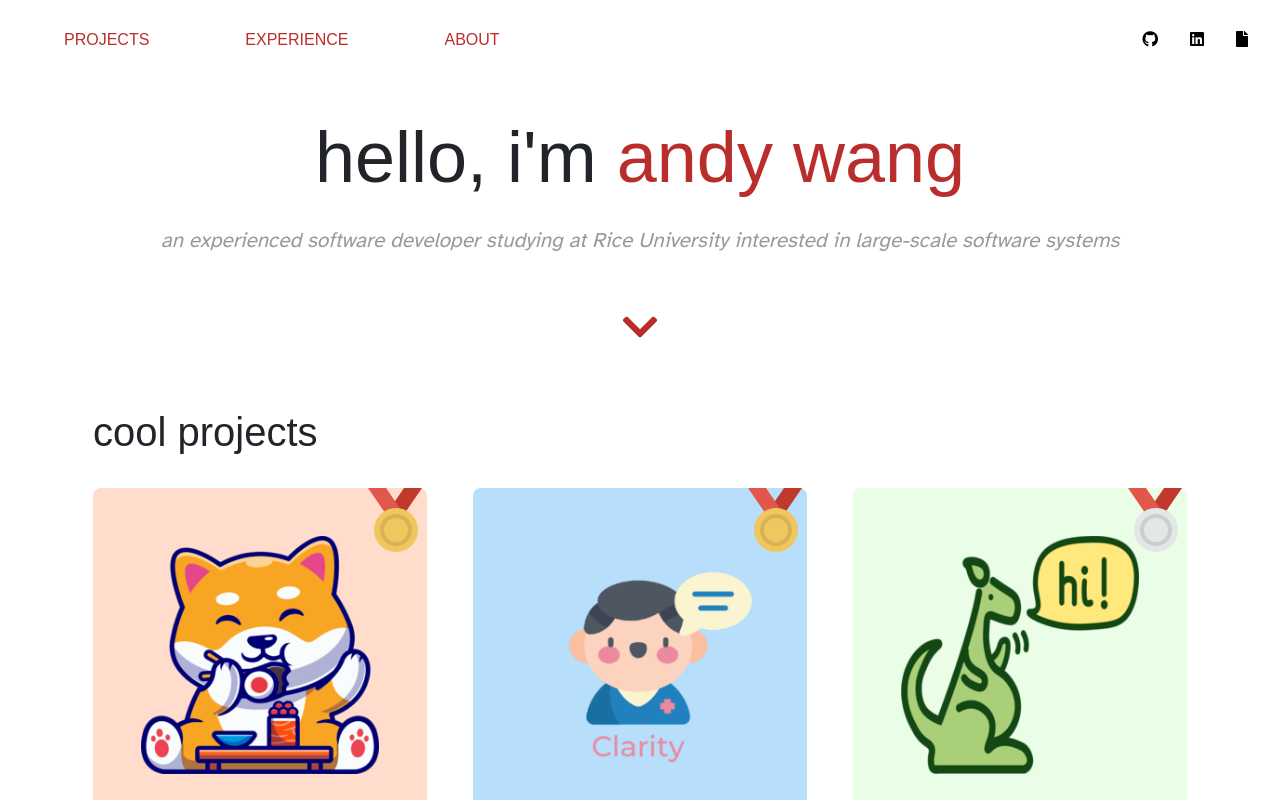
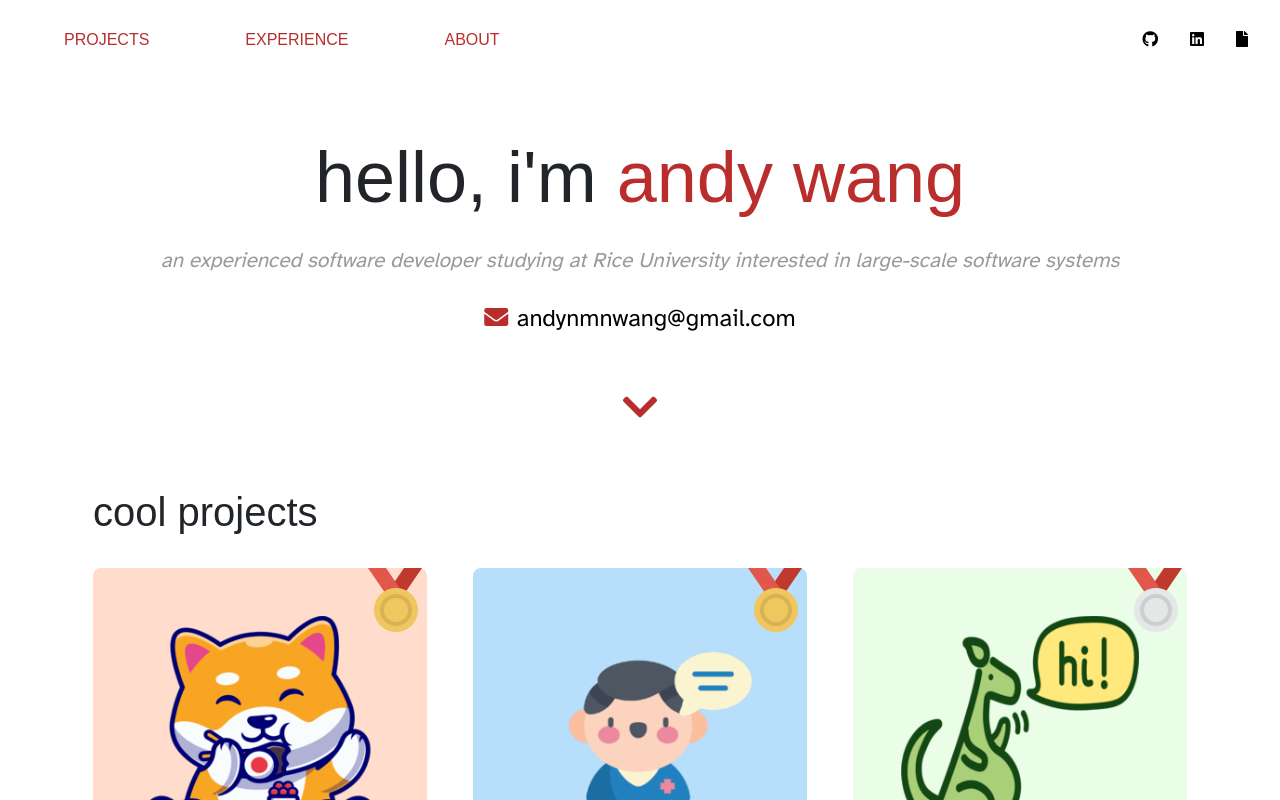
Before and after one commit to awangg/awangg.github.io, a Vue app: page / in a window 1280 px wide. Shown: the top 800 px of the page. Built offline with nearby package versions, Linux system fonts and the light colour scheme; a small style sheet from the web is missing; a web font is replaced by a local one.

Commit message:
add email to landing page

```diff
--- a/src/pages/Landing.vue
+++ b/src/pages/Landing.vue
@@ -4,6 +4,9 @@
       <div class="text-center px-2">
         <h1 class="display-3 title">hello, i'm <span class="accent">andy wang</span></h1>
         <p class="subtitle mt-4">an experienced software developer studying at Rice University interested in large-scale software systems</p>
+        <div class="mt-4">
+          <a href="mailto:andynmnwang@gmail.com"><i class="social fas fa-envelope"></i>&nbsp;<span class="email ml-1">andynmnwang@gmail.com</span></a>
+        </div>
         <DownArrow class="mt-5" />
       </div>
     </div>
@@ -53,13 +56,13 @@ export default {
 
 @media (max-width: 576px) {
   .splash {
-    height: 70vh;
+    height: 80vh;
   }
 }
 
 @media (min-width: 768px) {
   .splash {
-    height: 45vh;
+    height: 55vh;
   }
 }
 
@@ -73,4 +76,19 @@ export default {
   color: #999;
   font-size: 1.3rem;
 }
+
+a:hover {
+  text-decoration: none;
+}
+
+.social {
+  color: #ba2d2d;
+  font-size: 1.5rem;
+}
+
+.email {
+  font-family: 'Atkinson Hyperlegible', sans-serif;
+  font-size: 1.5rem;
+  color: #000;
+}
 </style>
```
